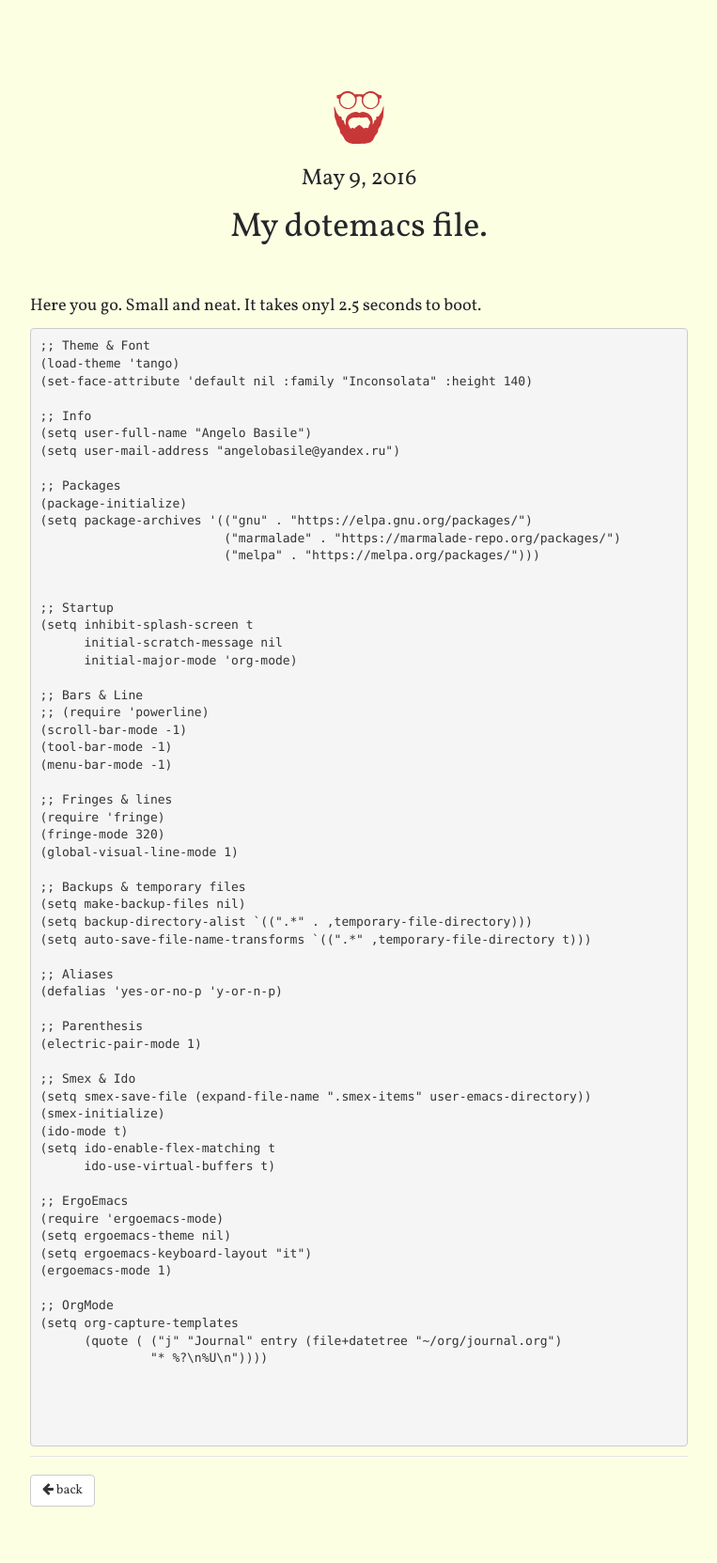
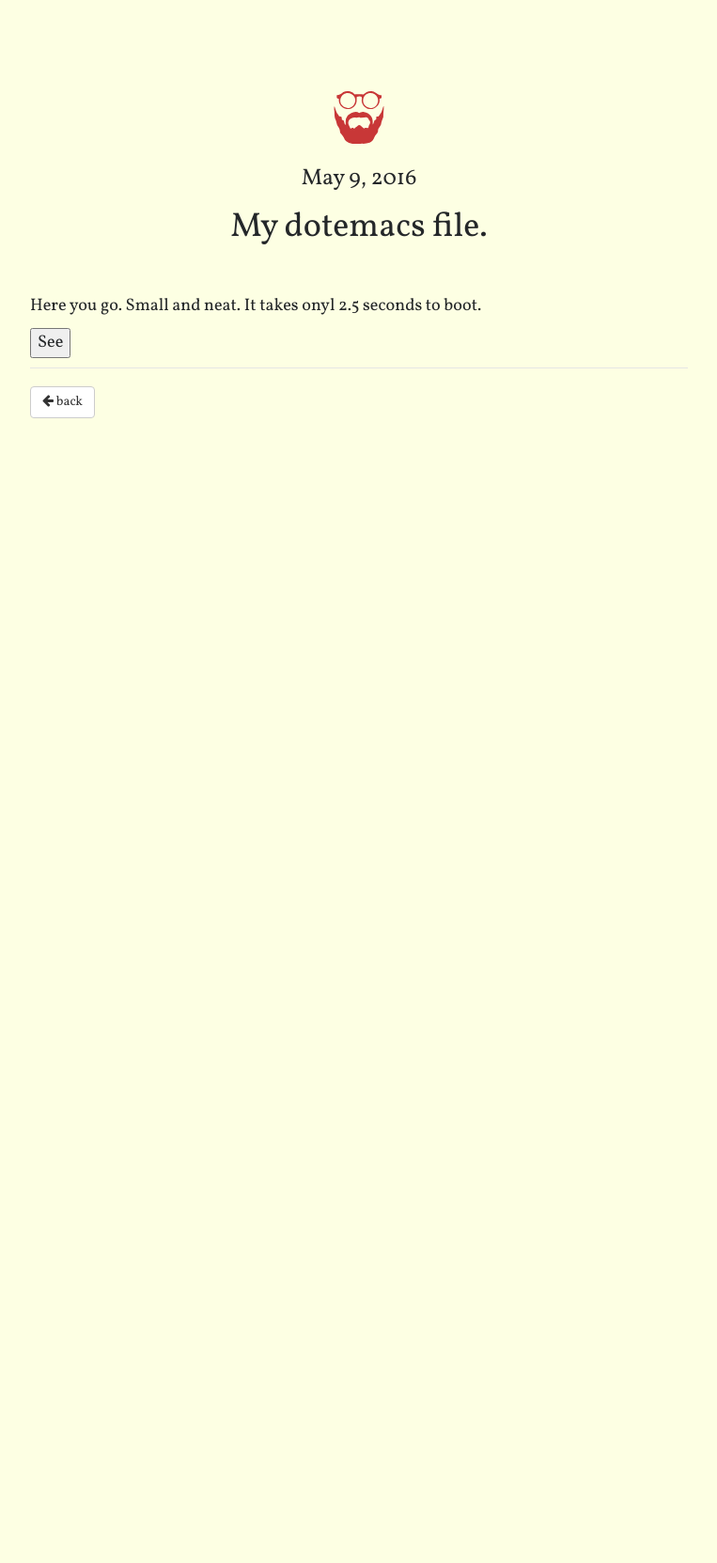
Before and after one commit to rs2/anbasile.github.io, a Jekyll site: the page built from _posts/2016-05-09-my-dotemacs-file.md, in a window 1280 px wide. Shown: the whole page at 94% size, without its empty margins (273-1036 px from the left). Built offline with Jekyll 4.4.1, drawn with Linux system fonts in a browser that asks for light colours; nearby versions of some CDN libraries; a style sheet for code colours, icons or effects is not loaded; after the commit the page ends 900 px from its top, so only the background shows below that.

Commit message:
Update 2016-05-09-my-dotemacs-file.md

````diff
--- a/_posts/2016-05-09-my-dotemacs-file.md
+++ b/_posts/2016-05-09-my-dotemacs-file.md
@@ -5,6 +5,10 @@ tags: emacs configuration
 ---
 
 Here you go. Small and neat. It takes onyl 2.5 seconds to boot.
+
+<button data-toggle="collapse" data-target="#emacsinit">See</button>
+
+<div id="emacsinit" class="collapse">
 
 ```common_lisp
 ;; Theme & Font
@@ -66,8 +70,5 @@ Here you go. Small and neat. It takes onyl 2.5 seconds to boot.
 (setq org-capture-templates
       (quote ( ("j" "Journal" entry (file+datetree "~/org/journal.org")
                "* %?\n%U\n"))))
-
-
-
-
 ```
+</div>
````
